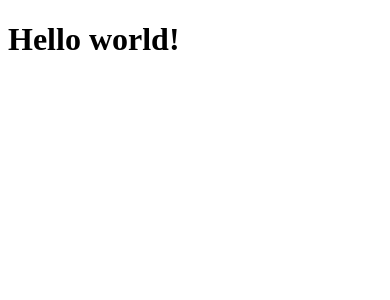
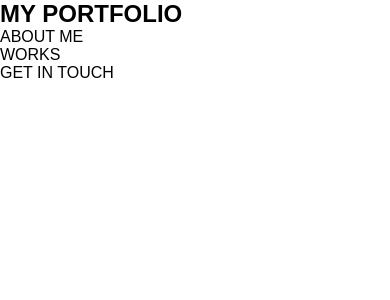
Before and after one commit to bleachjade/my-portfolio-using-django, a Django app: page / in a window 390 px wide. Shown: the top 300 px of the page. Run offline with Django 3.2, Linux system fonts and the light colour scheme; some libraries are stand-ins or nearby versions.

Commit message:
init responsive tag and nav

```diff
--- a/portfolio/templates/portfolio/index.html
+++ b/portfolio/templates/portfolio/index.html
@@ -1,12 +1,24 @@
 <!DOCTYPE html>
 <html lang="en">
 <head>
+    {% load static %}
     <meta charset="UTF-8">
-    <meta name="viewport" content="width=device-width, initial-scale=1.0">
-    <title>Document</title>
+    <meta name="viewport" content="width=device-width,initial-scale=1,maximum-scale=1,user-scalable=no">
+    <meta http-equiv="X-UA-Compatible" content="IE=edge,chrome=1">
+    <meta name="HandheldFriendly" content="true">
+    <title>Portfolio</title>
+    <link rel="icon" type="image/x-icon" href="{% static 'images/summary.png' %}">
+    <link rel="stylesheet" type="text/css" href="{% static 'css/index.css' %}">
+    <script src="https://kit.fontawesome.com/a076d05399.js"></script>
 </head>
 <body>
-    <h1>Hello world!</h1>
-    <h1>{{ info.email }}<h1>
+    <nav>
+        <h1>MY PORTFOLIO</h1>
+        <ul>
+            <li>ABOUT ME</li>
+            <li>WORKS</li>
+            <li>GET IN TOUCH</li>
+        </ul>
+    </nav>
 </body>
 </html>
```
